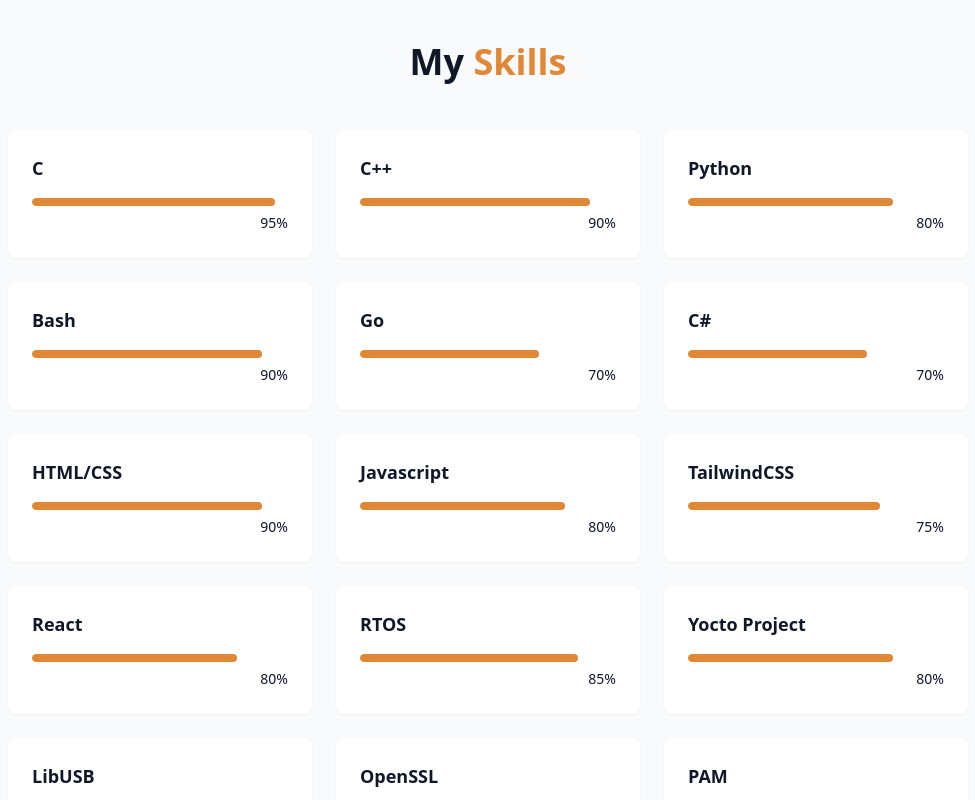
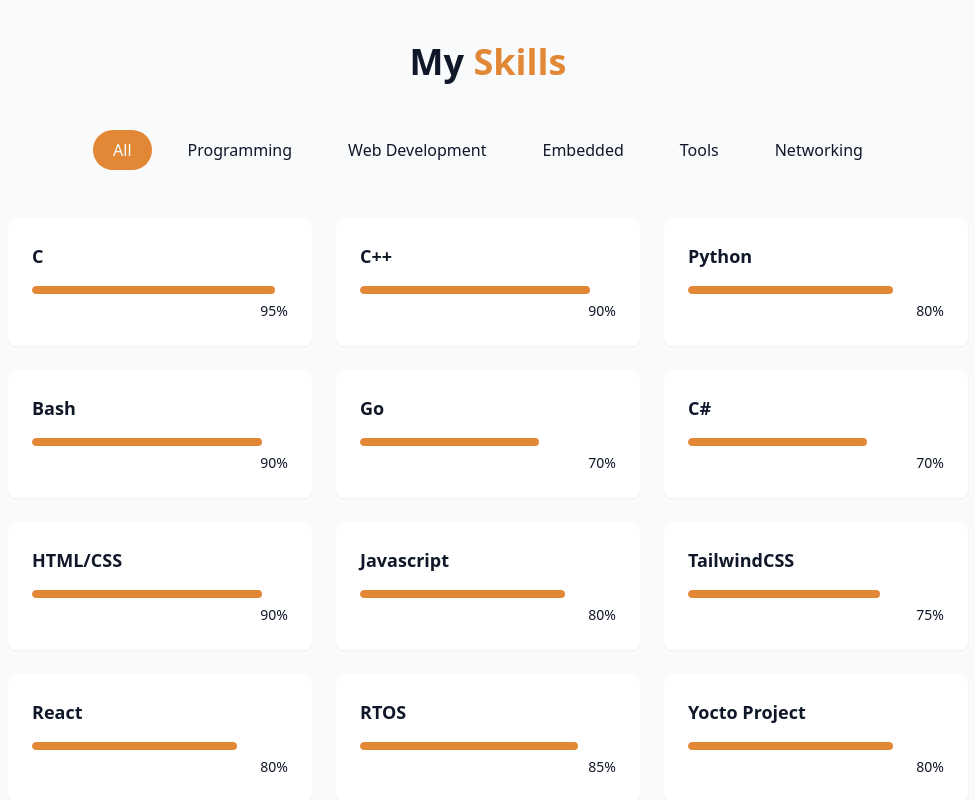
Before and after one commit to noahnewt/newtportfolio, a React (Vite) app: page / in a window 1280 px wide. Shown: the part 1680-2480 px from the top of the page, without its empty margins (152-1127 px from the left). Built offline with nearby package versions, Linux system fonts and the light colour scheme.

Commit message:
Finish Skills Section for now

```diff
--- a/src/components/SkillsSection.jsx
+++ b/src/components/SkillsSection.jsx
@@ -1,3 +1,5 @@
+import { useState } from "react";
+import { cn } from "@/lib/utils";
 
 const skills = [
   // --- Programming Languages ---
@@ -9,10 +11,10 @@
   {name: "C#", level: 70, category: "programming"},
 
   // --- Web Development ---
-  {name: "HTML/CSS", level: 90, category: "webdev"},
-  {name: "Javascript", level: 80, category: "webdev"},
-  {name: "TailwindCSS", level: 75, category: "webdev"},
-  {name: "React", level: 80, category: "webdev"},
+  {name: "HTML/CSS", level: 90, category: "web development"},
+  {name: "Javascript", level: 80, category: "web development"},
+  {name: "TailwindCSS", level: 75, category: "web development"},
+  {name: "React", level: 80, category: "web development"},
 
   // --- Embedded & Systems ---
   {name: "RTOS", level: 85, category: "embedded"},
@@ -36,11 +38,16 @@
   {name: "Network Security", level: 85, category: "networking"},
   {name: "Active Directory", level: 80, category: "networking"},
   {name: "Windows Server", level: 80, category: "networking"},
-  {name: "Virtualization", level: 75, category: "networking"},
+  {name: "Certificates", level: 75, category: "networking"},
   {name: "Secure Communications", level: 85, category: "networking"},
  ];
 
+  const categories = ["all", "programming", "web development", "embedded", "tools", "networking"];
+
 export const SkillsSections = () => {
+  const [activeCategory, setActiveCategory] = useState("all");
+  const filteredSkills = skills.filter(
+    (skill) => activeCategory === "all" || skill.category === activeCategory);
 
   return (
     <section
@@ -52,8 +59,23 @@
           My <span className="text-primary"> Skills</span>
         </h2>
 
+        <div className="flex flex-wrap justify-center gap-4 mb-12">
+          {categories.map((category, key) => (
+          <button
+            key={key}
+            onClick={() => setActiveCategory(category)}
+            className={cn(
+              "px-5 py-2 rounded-full transition-colors duration-300 capitalize",
+              activeCategory === category ? "bg-primary text-primary-foreground" : "bg-secondary/70 text-foreground hover:bd-secondary"
+              )}
+          >
+            {category}
+          </button>
+          ))}
+        </div>
+
         <div className="grid grid-cols-1 sm:grid-cols-2 lg:grid-cols-3 gap-6">
-          {skills.map((skill, key) => (
+          {filteredSkills.map((skill, key) => (
             <div
               key={key}
               className="bg-card p-6 rounded-lg shadow-xs card-hover"
```
